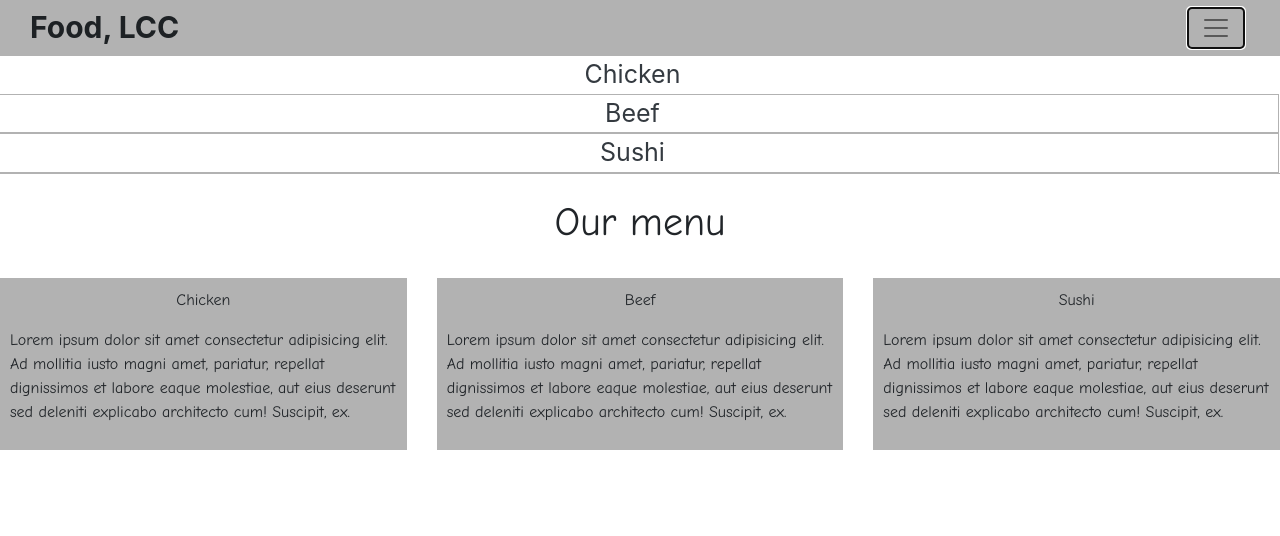
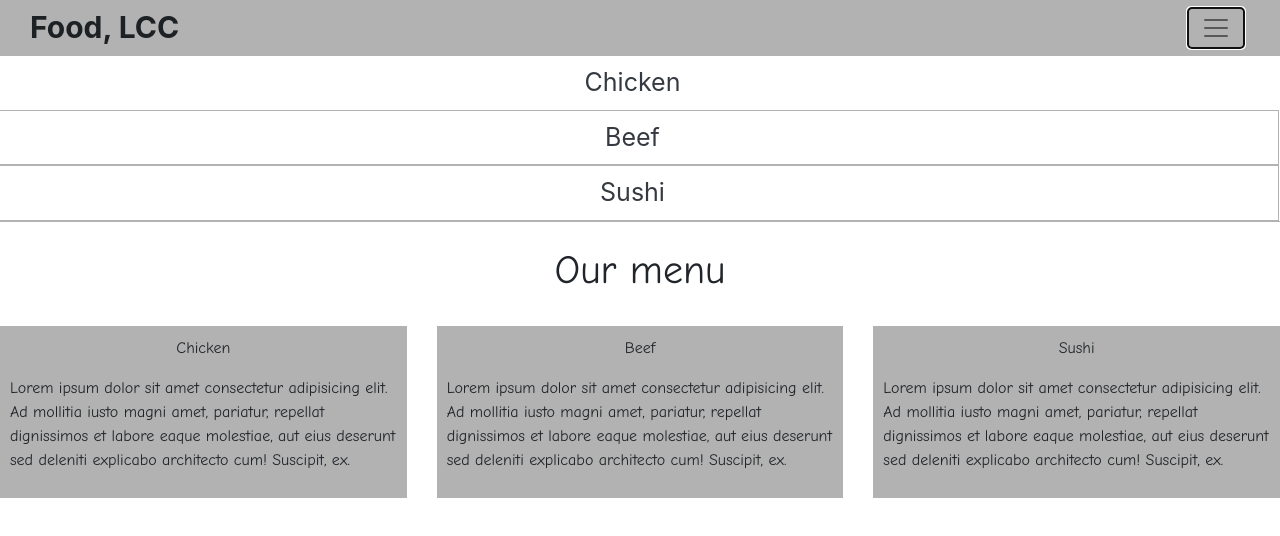
Before and after one commit to KarlaSz/training-webdev, a plain HTML site: page mod3_solution/index.html in a window 1280 px wide. Both pictures are taken after a click on the button 1216 px from the left and 27 px from the top of the page. Drawn offline with nearby package versions, Linux system fonts and the light colour scheme.

Commit message:
Update index.html
nav class updates

```diff
--- a/mod3_solution/index.html
+++ b/mod3_solution/index.html
@@ -22,13 +22,13 @@
 
         <div class="row navbar-collapse collapse" id="navbarlinks">
           <ul class="col navbar-nav justify-content-around">
-            <li class="navbar-item active">
-              <a href="#" class="navbar-link text-dark">Chicken</a></li>
-            <li class="navbar-item boxlinks">
-              <a href="#" class="navbar-link text-dark">Beef</a>
+            <li class="nav-item active">
+              <a href="#" class="nav-link text-dark">Chicken</a></li>
+            <li class="nav-item boxlinks">
+              <a href="#" class="nav-link text-dark">Beef</a>
             </li>
-            <li class="navbar-item boxlinks">
-              <a href="#" class="navbar-link text-dark">Sushi</a>
+            <li class="nav-item boxlinks">
+              <a href="#" class="nav-link text-dark">Sushi</a>
             </li>
           </ul>
       </div>
```
